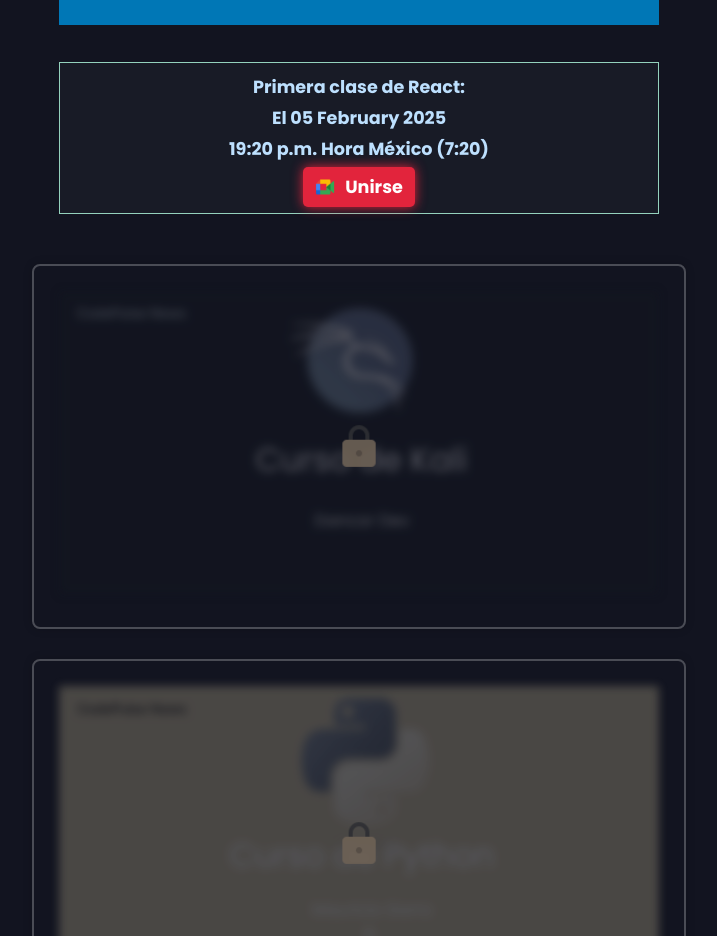
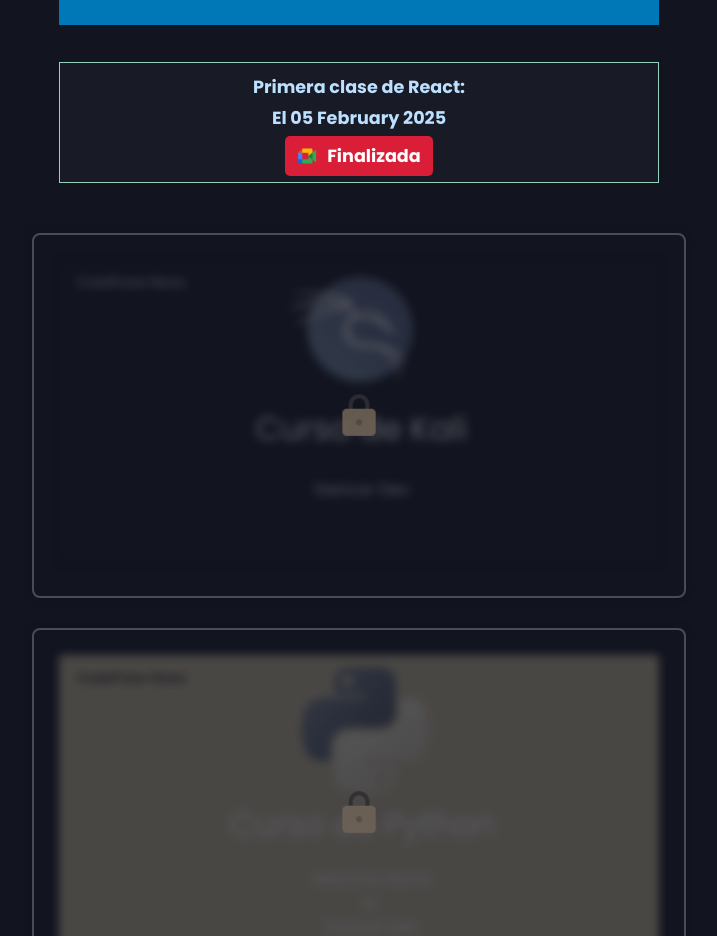
Before and after one commit to Mauricio2202/codenews, a React (Vite) app: page / in a window 1280 px wide. Shown: the part 1340-2276 px from the top of the page, without its empty margins (281-998 px from the left). Built offline with nearby package versions, Linux system fonts and the light colour scheme; a web font is replaced by a local one.

Commit message:
Agregando mensaje de clase finalizada

```diff
--- a/src/components/Clases.css
+++ b/src/components/Clases.css
@@ -112,11 +112,11 @@
     animation: blink 1s infinite;
 }
 
-@keyframes blink {
+/* @keyframes blink {
     0% { background-color: #DA1E37; box-shadow: 0 0 10px #DA1E37; }
     50% { background-color: #FF3B50; box-shadow: 0 0 20px #FF3B50; }
     100% { background-color: #DA1E37; box-shadow: 0 0 10px #DA1E37; }
-}
+} */
 
 .meetIcon {
     width: 20px;
--- a/src/components/Clases.jsx
+++ b/src/components/Clases.jsx
@@ -33,6 +33,10 @@
         alert("Intente nuevamente en el horario establecido.");
     }
 
+    function alertEnd() {
+        alert("La clase finalizó.");
+    }
+
     return (
         <div>
             <h1 className='title-news'>Anuncio de próximas clases</h1>
@@ -43,10 +47,10 @@
                         <div className="react-class-countdown">
                             <p><strong>Primera clase de React:</strong></p>
                             <p>El {classDate}</p>
-                            <p>19:20 p.m. Hora México (7:20)</p>
-                            <a href="https://meet.google.com/nag-dryj-jeg" className='enlace-meet'>
+                            {/* <p>19:20 p.m. Hora México (7:20)</p> */}
+                            <a href="#" onClick={ alertEnd } className='enlace-meet'>
                                 <img src={ Meet } alt="meet" className='meetIcon' />
-                                <p className='join'>Unirse</p>
+                                <p className='join'>Finalizada</p>
                             </a>
                         </div>
                     </div>
```
